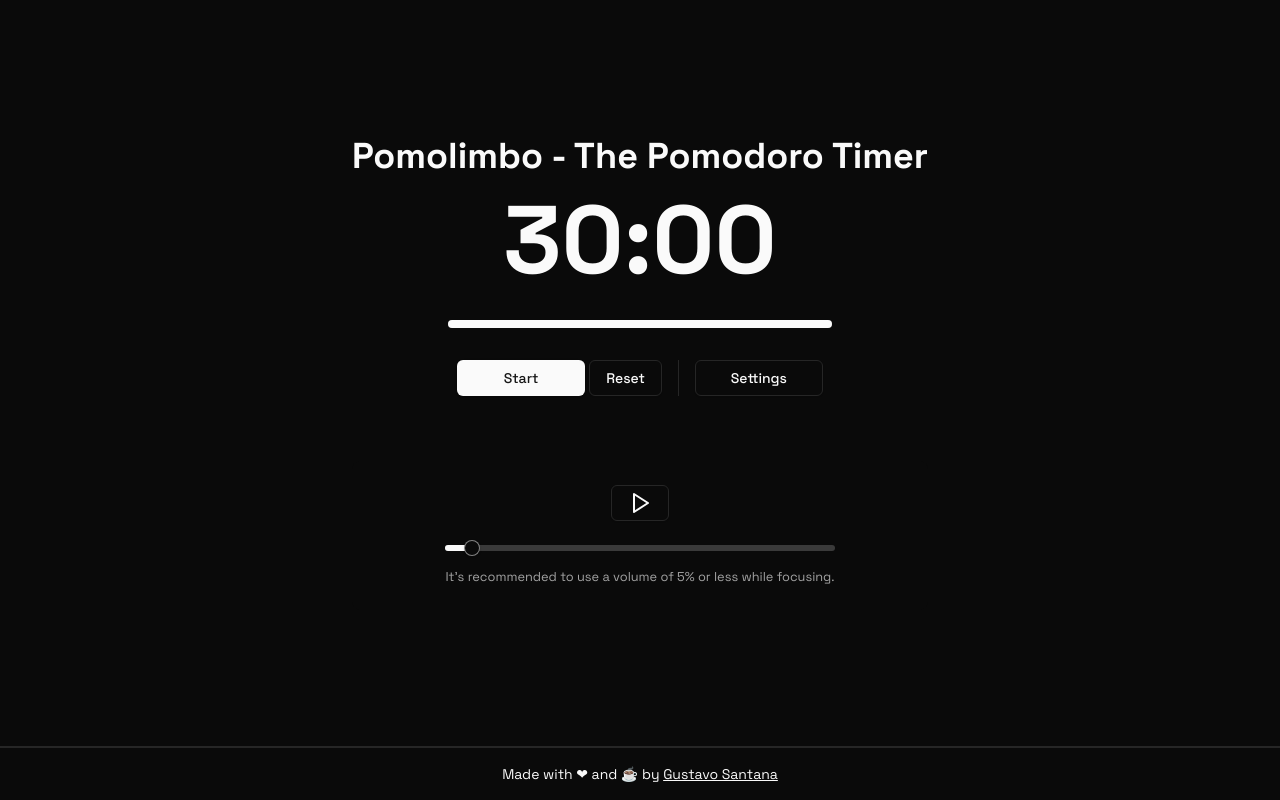
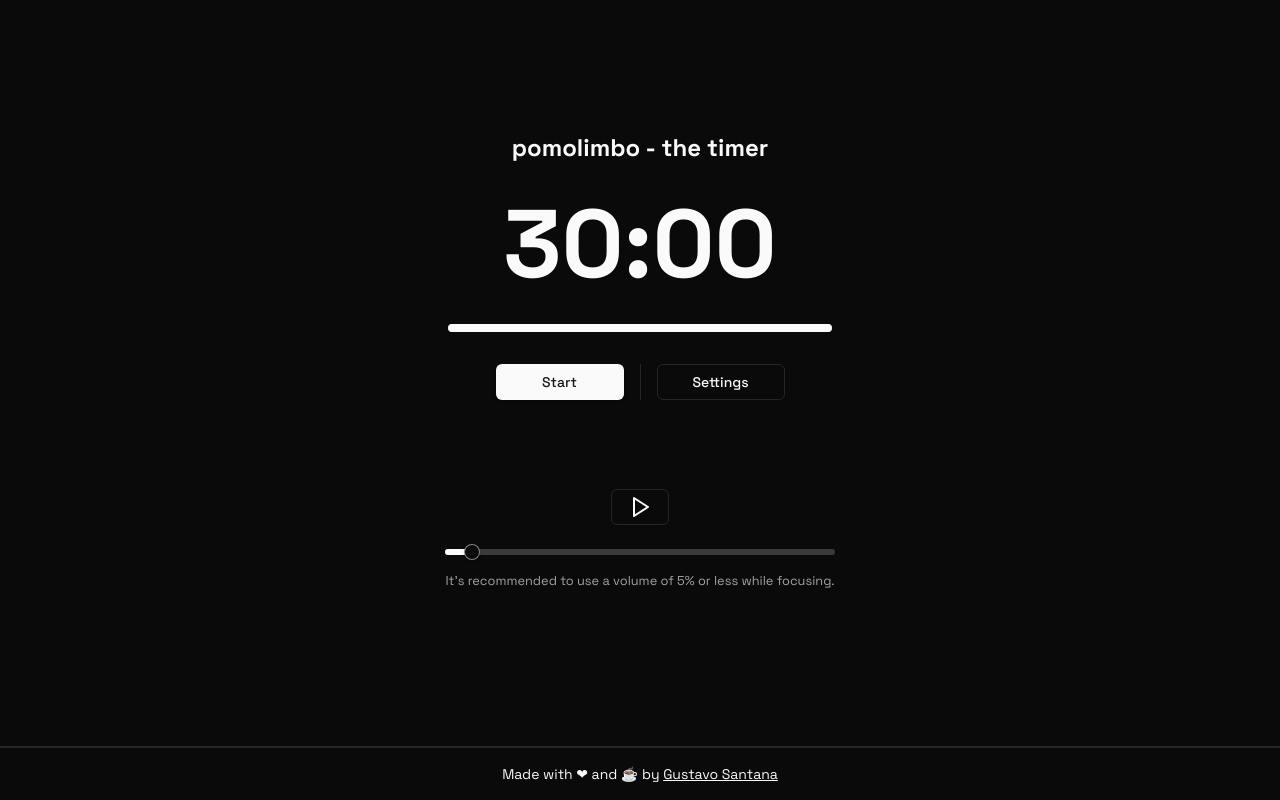
Before and after one commit to gustavros/pomolimbo, a Next.js app: page / in a window 1280 px wide. Built offline with nearby package versions, Linux system fonts and the light colour scheme.

Commit message:
chore: settings button hide when focusing

```diff
--- a/components/pomodoro.tsx
+++ b/components/pomodoro.tsx
@@ -1,4 +1,4 @@
-'use client'
+"use client";
 
 import { useTheme } from "next-themes";
 import { useEffect, useState } from "react";
@@ -37,13 +37,13 @@ export default function Pomodoro() {
 
   useEffect(() => {
     const finishedAudio = new Audio("/mixkit-tick-tock-clock-timer-1045.wav");
-    finishedAudio.volume = 0.4;
+    finishedAudio.volume = 0.3;
     setFinishedAudio(finishedAudio);
 
     const buttonClickAudio = new Audio(
       "/mixkit-retro-game-notification-212.wav"
     );
-    buttonClickAudio.volume = 0.2;
+    buttonClickAudio.volume = 0.1;
     setButtonClickAudio(buttonClickAudio);
   }, []);
 
@@ -116,9 +116,9 @@ export default function Pomodoro() {
 
   return (
     <>
-      <h1 className="text-4xl font-bold text-center pb-4">
-        Pomolimbo - The Pomodoro Timer
-      </h1>
+      <div className="flex gap-4 items-center pb-8">
+        <h1 className="text-2xl font-bold">pomolimbo - the timer</h1>
+      </div>
 
       <div className="flex flex-col items-center gap-8">
         <div className="text-8xl font-bold text-primary w-96 flex items-center justify-center">
@@ -137,16 +137,10 @@ export default function Pomodoro() {
             <Button className="w-32" onClick={toggle}>
               {isPlaying ? "Pause" : "Start"}
             </Button>
-
-            <Button
-              className="w-fit"
-              variant="outline"
-              onClick={() => setSecondsAmount(initialMinutes * 60)}
-            >
-              Reset
-            </Button>
           </div>
 
+          {!isPlaying && (
+            <>
               <Separator orientation="vertical" />
 
               <Button
@@ -156,6 +150,8 @@ export default function Pomodoro() {
               >
                 Settings
               </Button>
+            </>
+          )}
 
           <Dialog open={isDialogOpen} onOpenChange={setIsDialogOpen}>
             <DialogContent className="sm:max-w-[425px]">
```
Lines whose indentation alone changed are shown as unchanged.
